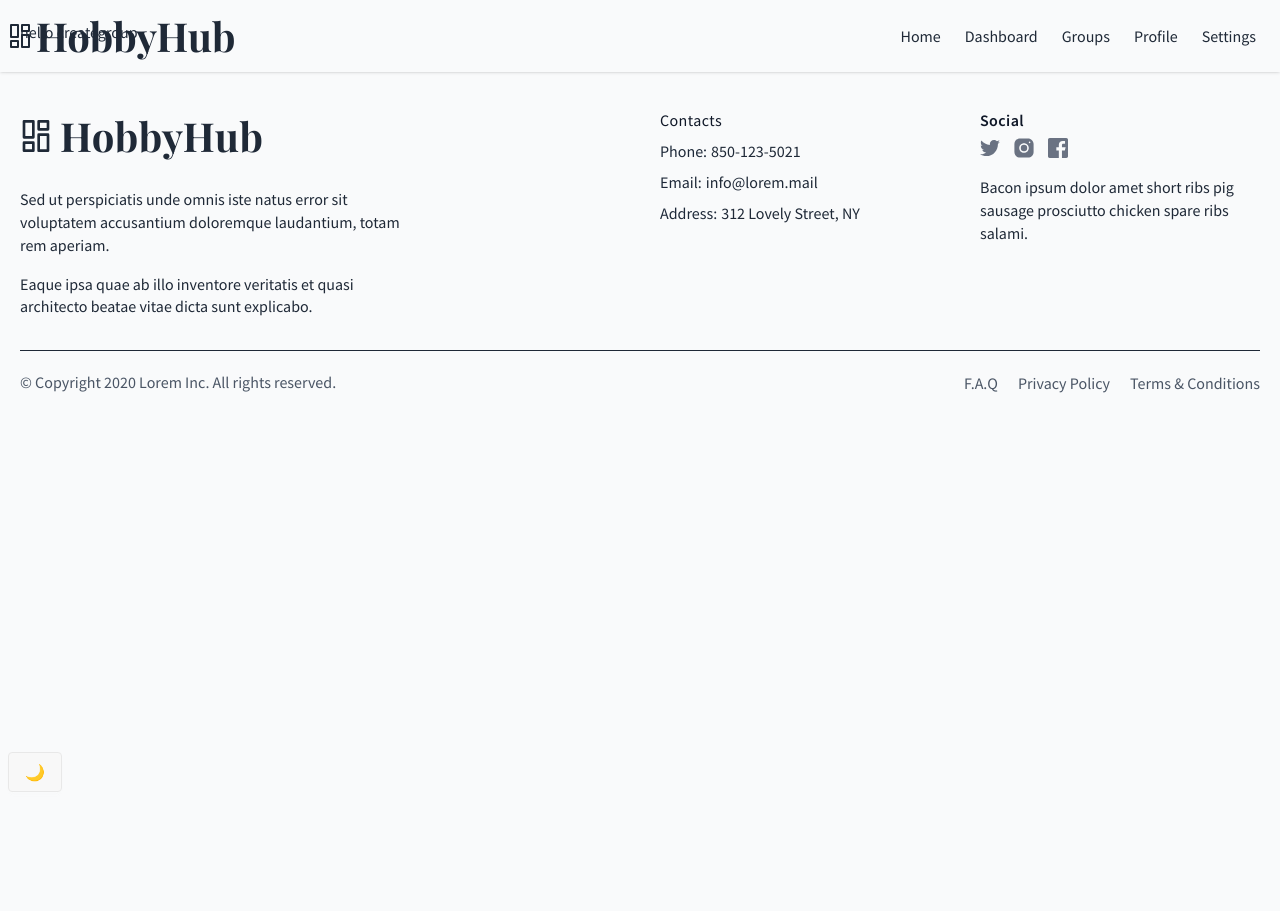
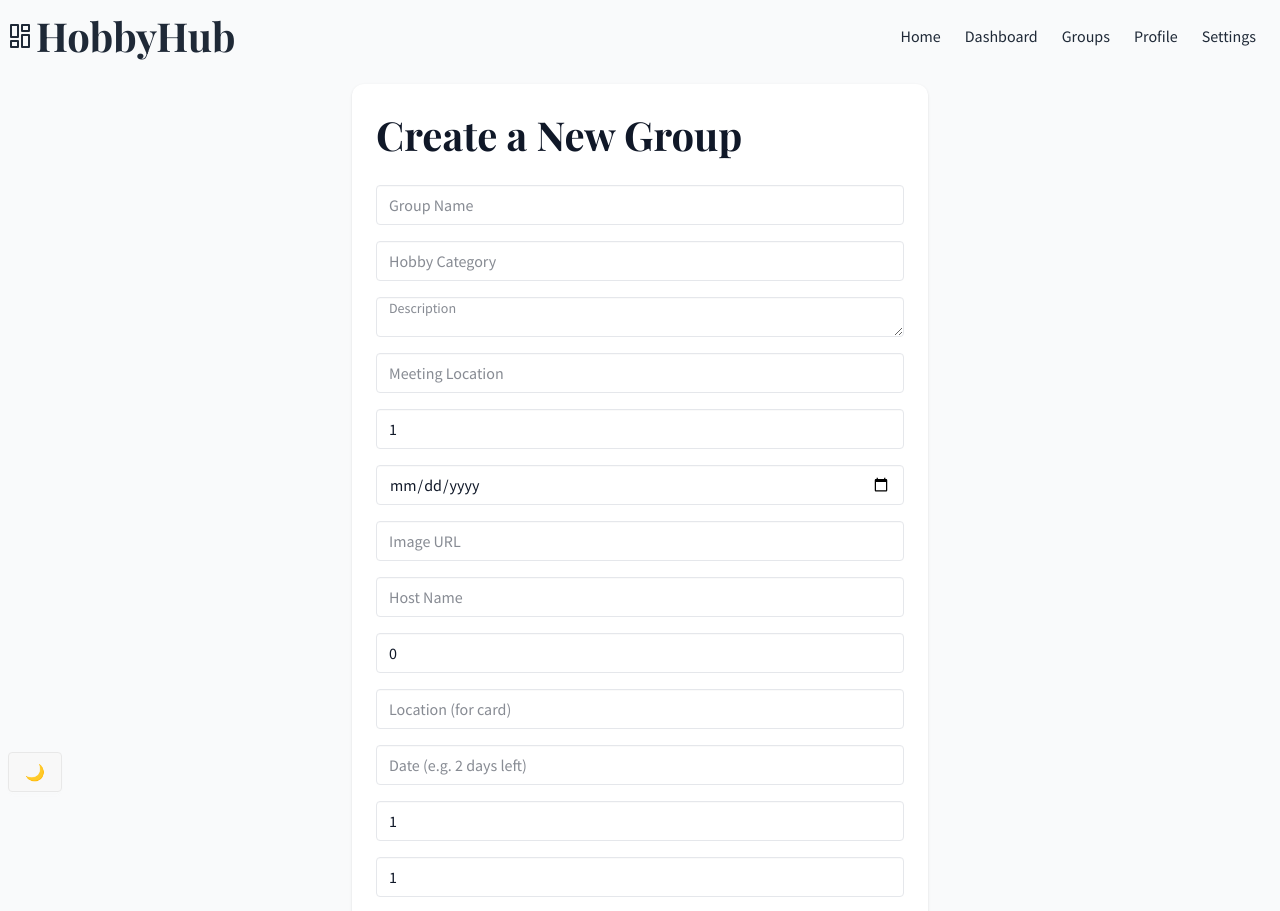
Before and after one commit to tuhin-toukirahmed/HobbyHub, a React (Vite) app: page /create-group in a window 1280 px wide. Shown: the top 911 px of the page. Before the commit the page ends 840 px from the top, so only its background shows below. Built offline with nearby package versions, Linux system fonts and the light colour scheme; no server answers.

Commit message:
Create group and send data to database then get the data to mygroups

```diff
--- a/src/Components/Navbar.jsx
+++ b/src/Components/Navbar.jsx
@@ -1,4 +1,4 @@
-import React from "react";
+import React, { useRef, useEffect, useState } from "react";
 import { Link } from "react-router";
 import { useAuth } from "../Provider/useAuth";
 
@@ -13,9 +13,32 @@ const Navbar = () => {
     }
   };
 
+  const navbarRef = useRef(null);
+  const [lastScrollY, setLastScrollY] = useState(0);
+  const [visible, setVisible] = useState(true);
+
+  useEffect(() => {
+    const handleScroll = () => {
+      const currentScrollY = window.scrollY;
+      if (currentScrollY > lastScrollY && currentScrollY > 60) {
+        setVisible(false); // Hide on scroll down
+      } else {
+        setVisible(true); // Show on scroll up
+      }
+      setLastScrollY(currentScrollY);
+    };
+    window.addEventListener("scroll", handleScroll);
+    return () => window.removeEventListener("scroll", handleScroll);
+  }, [lastScrollY]);
+
   return (
-    <div className="relative bg-red-200">
-      <div className="navbar bg-light-bg shadow-sm sm:max-w-xl md:max-w-full lg:max-w-screen-xl mx-auto fixed left-1/2 top-0 z-1   transform -translate-x-1/2 w-full max-w-4xl">
+    <div className="relative">
+      <div
+        ref={navbarRef}
+        className={`navbar bg-light-bg sm:max-w-xl md:max-w-full lg:max-w-screen-xl mx-auto fixed left-1/2 top-0 z-1 transform -translate-x-1/2 w-full max-w-4xl transition-transform duration-300 ${
+          visible ? "translate-y-0" : "-translate-y-full"
+        } dark:bg-dark-bg`}
+      >
         <div className="navbar-start">
           <div className="dropdown">
             <div tabIndex={0} role="button" className="btn btn-ghost lg:hidden">
--- a/src/Pages/Allgroups.jsx
+++ b/src/Pages/Allgroups.jsx
@@ -35,16 +35,16 @@ const Allgroups = () => {
         if (el) {
           gsap.fromTo(
             el,
-            { opacity: 0, filter: "blur(12px)", y: 8 },
+            { opacity: 0, filter: "blur(6px)", x: -8 },
             {
               opacity: 1,
               filter: "blur(0px)",
-              y: 0,
+              x: 0,
               duration: 0.5,
               ease: "power2.out",
               scrollTrigger: {
                 trigger: el,
-                start: "top 90%",
+                start: "top 80%",
                 toggleActions: "play none none none",
                 once: true,
               },
--- a/src/Pages/Creategroup.jsx
+++ b/src/Pages/Creategroup.jsx
@@ -1,7 +1,175 @@
-import React from "react";
+import React, { useState } from "react";
 
 const Creategroup = () => {
-  return <div>hello creategroup</div>;
+  const [form, setForm] = useState({
+    groupName: "",
+    hobbyCategory: "",
+    description: "",
+    meetingLocation: "",
+    maxMembers: 1,
+    startDate: "",
+    imageUrl: "",
+    host: "",
+    orientationFee: 0,
+    location: "",
+    date: "",
+    weeks: 1,
+    members: 1,
+  });
+  const [loading, setLoading] = useState(false);
+  const [success, setSuccess] = useState("");
+  const [error, setError] = useState("");
+
+  const handleChange = (e) => {
+    const { name, value } = e.target;
+    setForm((prev) => ({ ...prev, [name]: value }));
+  };
+
+  const handleSubmit = async (e) => {
+    e.preventDefault();
+    setLoading(true);
+    setSuccess("");
+    setError("");
+    try {
+      const res = await fetch("http://localhost:3000/mygroups", {
+        method: "POST",
+        headers: { "Content-Type": "application/json" },
+        body: JSON.stringify(form),
+      });
+      if (!res.ok) throw new Error("Failed to create group");
+      setSuccess("Group created successfully!");
+    } catch (err) {
+      setError(err.message);
+    } finally {
+      setLoading(false);
+    }
+  };
+
+  return (
+    <div className="max-w-xl mx-auto rounded-xl shadow p-6 mt-16 mb-10 bg-white dark:bg-dark-bg text-gray-900 dark:text-gray-100">
+      <h1 className="text-2xl font-bold mb-6 dark:text-gray-100 text-gray-900">Create a New Group</h1>
+      <form onSubmit={handleSubmit} className="space-y-4">
+        <input
+          name="groupName"
+          value={form.groupName}
+          onChange={handleChange}
+          required
+          placeholder="Group Name"
+          className="input input-bordered w-full bg-light-bg dark:bg-dark-surface text-gray-900 dark:text-gray-100 border border-gray-200 dark:border-dark-border"
+        />
+        <input
+          name="hobbyCategory"
+          value={form.hobbyCategory}
+          onChange={handleChange}
+          required
+          placeholder="Hobby Category"
+          className="input input-bordered w-full bg-light-bg dark:bg-dark-surface text-gray-900 dark:text-gray-100 border border-gray-200 dark:border-dark-border"
+        />
+        <textarea
+          name="description"
+          value={form.description}
+          onChange={handleChange}
+          required
+          placeholder="Description"
+          className="input input-bordered w-full bg-light-bg dark:bg-dark-surface text-gray-900 dark:text-gray-100 border border-gray-200 dark:border-dark-border"
+        />
+        <input
+          name="meetingLocation"
+          value={form.meetingLocation}
+          onChange={handleChange}
+          required
+          placeholder="Meeting Location"
+          className="input input-bordered w-full bg-light-bg dark:bg-dark-surface text-gray-900 dark:text-gray-100 border border-gray-200 dark:border-dark-border"
+        />
+        <input
+          name="maxMembers"
+          type="number"
+          min="1"
+          value={form.maxMembers}
+          onChange={handleChange}
+          required
+          placeholder="Max Members"
+          className="input input-bordered w-full bg-light-bg dark:bg-dark-surface text-gray-900 dark:text-gray-100 border border-gray-200 dark:border-dark-border"
+        />
+        <input
+          name="startDate"
+          type="date"
+          value={form.startDate}
+          onChange={handleChange}
+          required
+          className="input input-bordered w-full bg-light-bg dark:bg-dark-surface text-gray-900 dark:text-gray-100 border border-gray-200 dark:border-dark-border"
+        />
+        <input
+          name="imageUrl"
+          value={form.imageUrl}
+          onChange={handleChange}
+          placeholder="Image URL"
+          className="input input-bordered w-full bg-light-bg dark:bg-dark-surface text-gray-900 dark:text-gray-100 border border-gray-200 dark:border-dark-border"
+        />
+        <input
+          name="host"
+          value={form.host}
+          onChange={handleChange}
+          placeholder="Host Name"
+          className="input input-bordered w-full bg-light-bg dark:bg-dark-surface text-gray-900 dark:text-gray-100 border border-gray-200 dark:border-dark-border"
+        />
+        <input
+          name="orientationFee"
+          type="number"
+          min="0"
+          value={form.orientationFee}
+          onChange={handleChange}
+          placeholder="Orientation Fee"
+          className="input input-bordered w-full bg-light-bg dark:bg-dark-surface text-gray-900 dark:text-gray-100 border border-gray-200 dark:border-dark-border"
+        />
+        <input
+          name="location"
+          value={form.location}
+          onChange={handleChange}
+          placeholder="Location (for card)"
+          className="input input-bordered w-full bg-light-bg dark:bg-dark-surface text-gray-900 dark:text-gray-100 border border-gray-200 dark:border-dark-border"
+        />
+        <input
+          name="date"
+          value={form.date}
+          onChange={handleChange}
+          placeholder="Date (e.g. 2 days left)"
+          className="input input-bordered w-full bg-light-bg dark:bg-dark-surface text-gray-900 dark:text-gray-100 border border-gray-200 dark:border-dark-border"
+        />
+        <input
+          name="weeks"
+          type="number"
+          min="1"
+          value={form.weeks}
+          onChange={handleChange}
+          placeholder="Weeks"
+          className="input input-bordered w-full bg-light-bg dark:bg-dark-surface text-gray-900 dark:text-gray-100 border border-gray-200 dark:border-dark-border"
+        />
+        <input
+          name="members"
+          type="number"
+          min="1"
+          value={form.members}
+          onChange={handleChange}
+          placeholder="Members"
+          className="input input-bordered w-full bg-light-bg dark:bg-dark-surface text-gray-900 dark:text-gray-100 border border-gray-200 dark:border-dark-border"
+        />
+        <button
+          type="submit"
+          className="btn btn-primary w-full bg-blue-500 hover:bg-blue-600 text-white font-bold py-3 rounded text-lg transition dark:bg-blue-700 dark:hover:bg-blue-800"
+          disabled={loading}
+        >
+          {loading ? "Creating..." : "Create Group"}
+        </button>
+        {success && (
+          <div className="text-green-600 dark:text-green-400 mt-2">{success}</div>
+        )}
+        {error && (
+          <div className="text-red-600 dark:text-red-400 mt-2">{error}</div>
+        )}
+      </form>
+    </div>
+  );
 };
 
 export default Creategroup;
--- a/src/Pages/Mygroups.jsx
+++ b/src/Pages/Mygroups.jsx
@@ -1,7 +1,50 @@
-import React from "react";
+import React, { useEffect, useState } from "react";
 
 const Mygroups = () => {
-  return <div>my Groups</div>;
+  const [groups, setGroups] = useState([]);
+  const [loading, setLoading] = useState(true);
+  const [error, setError] = useState("");
+
+  useEffect(() => {
+    const fetchGroups = async () => {
+      setLoading(true);
+      setError("");
+      try {
+        const res = await fetch("http://localhost:3000/mygroups");
+         const data = await res.json();
+         setGroups(Array.isArray(data) ? data : []);
+      } catch (err) {
+        setError(err.message);
+        setGroups([]); // Defensive: ensure groups is always an array
+      } finally {
+        setLoading(false);
+      }
+    };
+    fetchGroups();
+  }, []);
+
+  if (loading) return <div className="p-8 text-center">Loading...</div>;
+  if (error) return <div className="p-8 text-center text-red-600">{error}</div>;
+
+  return (
+    <div className="max-w-5xl mx-auto mt-16 grid grid-cols-1 sm:grid-cols-2 md:grid-cols-3 gap-6">
+      {groups.length === 0 && <div className="col-span-full text-center">No groups found.</div>}
+      {groups.map((group, idx) => (
+        <div key={group.groupName + idx} className="bg-white dark:bg-dark-bg rounded-xl shadow p-4 flex flex-col items-start hover:shadow-lg transition">
+          <img
+            src={group.imageUrl || "https://via.placeholder.com/300x160?text=No+Image"}
+            alt={group.groupName}
+            className="w-full h-32 object-cover rounded-lg mb-2"
+          />
+          <div className="font-semibold text-lg mb-1">{group.groupName}</div>
+          <div className="text-gray-500 text-xs mb-1">{group.hobbyCategory}</div>
+          <div className="text-gray-500 text-xs mb-1">Host: {group.host}</div>
+          <div className="text-gray-500 text-xs mb-1">Location: {group.location}</div>
+          <div className="text-gray-500 text-xs mb-1">Date: {group.date}</div>
+        </div>
+      ))}
+    </div>
+  );
 };
 
 export default Mygroups;
```
